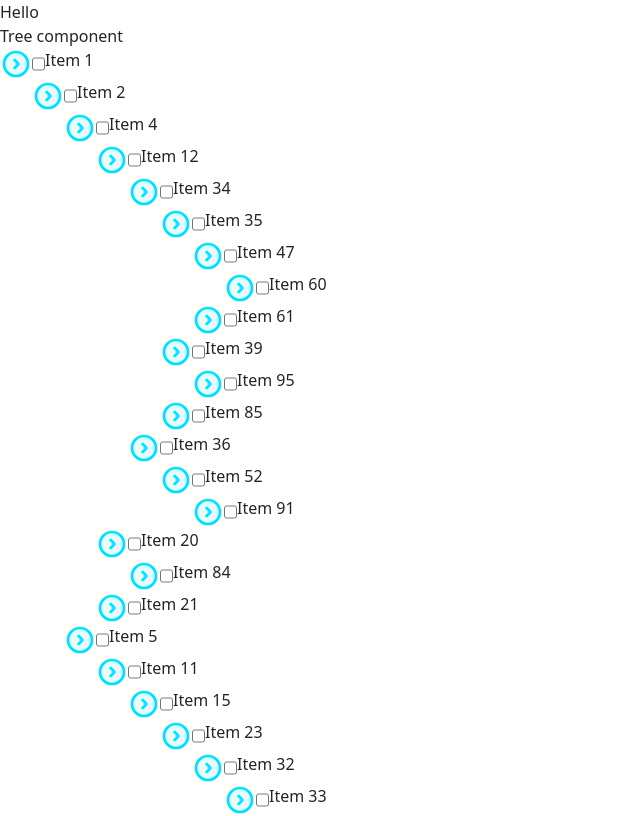
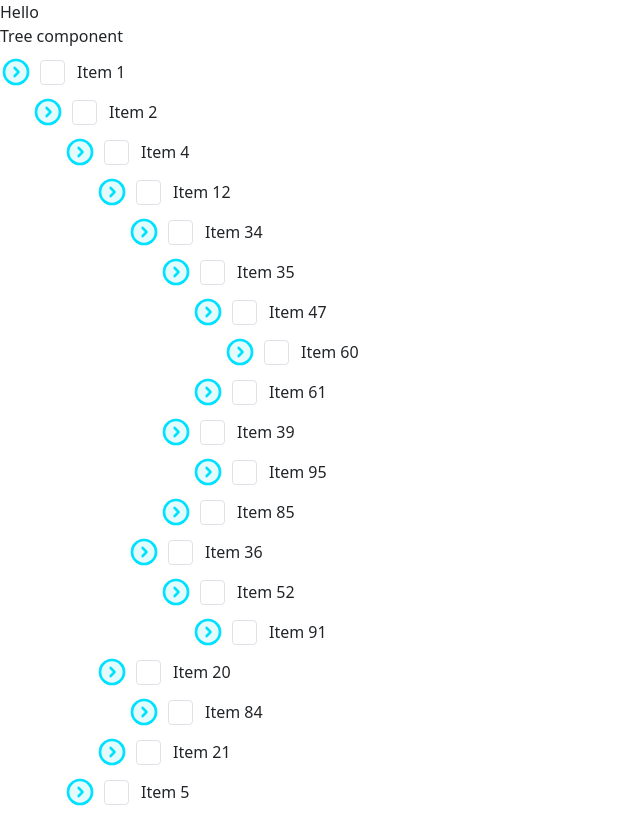
Before and after one commit to AhmadZahedi/Tree-component-vue3-compositionAPI, a Vue app: page / in a window 1280 px wide. Shown: the top 816 px of the page, without its empty margins (0-640 px from the left). Built offline with nearby package versions, Linux system fonts and the light colour scheme.

Commit message:
style(TreeNodeComponent): add some styles

```diff
--- a/src/components/TreeNodeComponent.vue
+++ b/src/components/TreeNodeComponent.vue
@@ -1,7 +1,8 @@
 <template>
-  <li>
-    <div class="d-flex">
-      <svg xmlns="http://www.w3.org/2000/svg" width="32" height="32" fill="none" viewBox="0 0 24 24">
+  <li class="mt-2">
+    <div class="d-flex gap-2 align-items-center">
+      <svg @click="toggleChildrenList(node)" xmlns="http://www.w3.org/2000/svg" width="32" height="32" fill="none"
+           viewBox="0 0 24 24">
         <path fill="#00e1ff" d="M21 12a9 9 0 1 1-18 0 9 9 0 0 1 18 0Z" opacity=".1"/>
         <path stroke="#00e1ff" stroke-linejoin="round" stroke-width="2" d="M21 12a9 9 0 1 1-18 0 9 9 0 0 1 18 0Z"/>
         <path stroke="#00e1ff" stroke-linecap="round" stroke-linejoin="round" stroke-width="2"
@@ -12,15 +13,22 @@
           type="checkbox"
           :id="node[itemValue]"
           :checked="node.__selected"
+          class="form-check-input me-1 custom-check"
       >
 
-      <label :for="node[itemValue]">
+      <label
+          :for="node[itemValue]"
+          class="form-check-label"
+      >
         {{ node[itemTitle] }}
       </label>
     </div>
-  </li>
 
-  <ul v-if="node.children">
+    <ul
+        v-if="node.children"
+        ref="childrenListElement"
+        :style="childrenListStyles"
+    >
       <TreeNodeComponent
           v-for="child in node.children"
           :node="child"
@@ -28,9 +36,12 @@
           :item-value="itemValue"
       />
     </ul>
+  </li>
 </template>
 
 <script>
+import {computed, ref} from "vue";
+
 export default {
   props: {
     node: {
@@ -46,8 +57,28 @@ export default {
       required: true
     }
   },
-  setup() {
-    return {}
+  setup(props) {
+    const childrenListElement = ref(null);
+
+    const childrenListHeight = computed(() => {
+      return childrenListElement.value?.clientHeight;
+    });
+
+    const childrenListStyles = computed(() => {
+      return [
+        props.node.__expanded ? 'height: 0' : `height: ${childrenListHeight}px`,
+        'overflow: hidden'
+      ];
+    });
+
+    function toggleChildrenList(targetNode) {
+      targetNode.__expanded = !targetNode.__expanded;
+    }
+
+    return {
+      childrenListStyles,
+      toggleChildrenList
+    };
   }
 }
 </script>
@@ -56,4 +87,10 @@ export default {
 li {
   list-style: none;
 }
+
+.custom-check {
+  width: 25px;
+  height: 25px;
+  margin-top: 0 !important;
+}
 </style>
```
Lines whose indentation alone changed are shown as unchanged.
